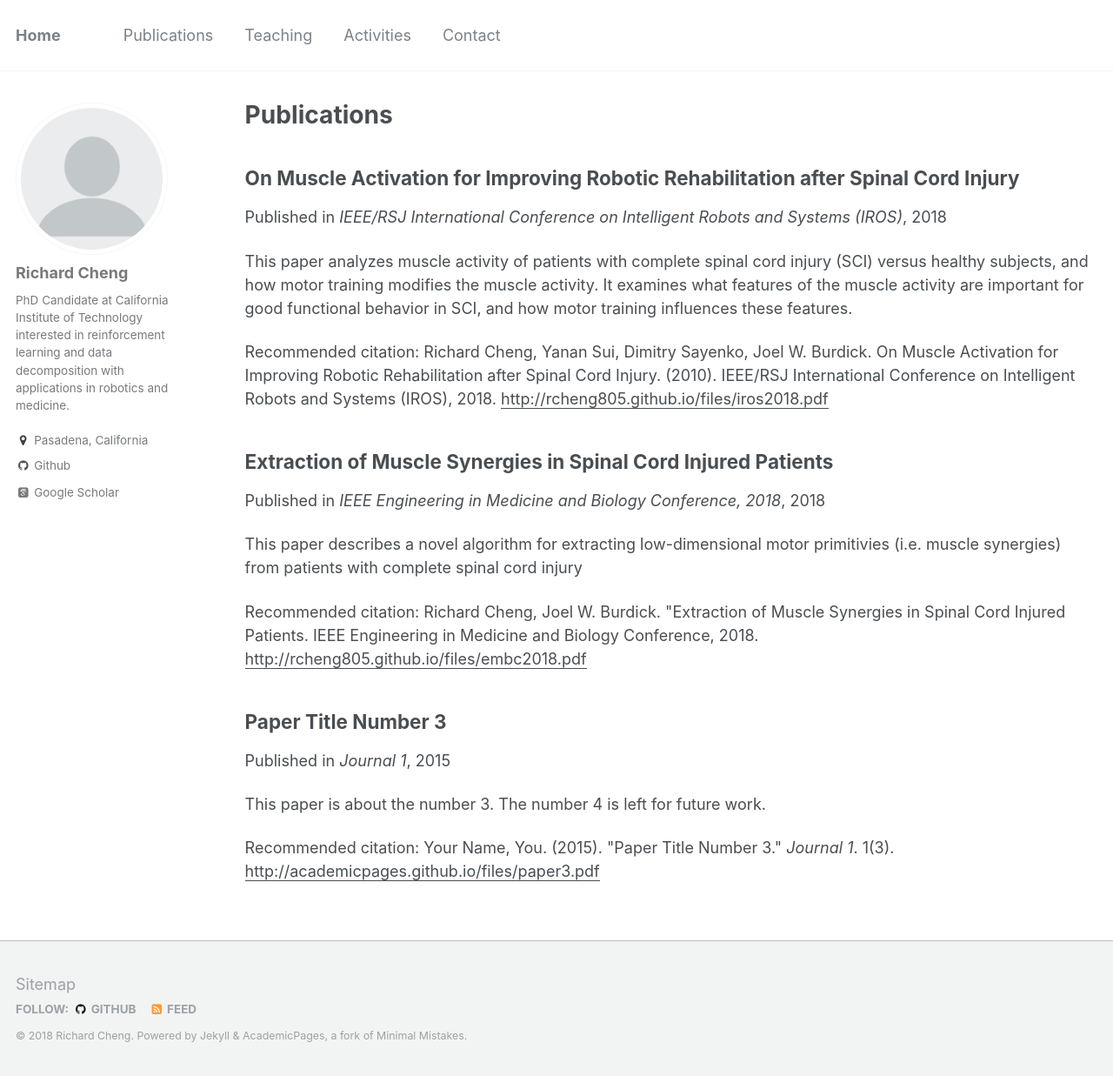
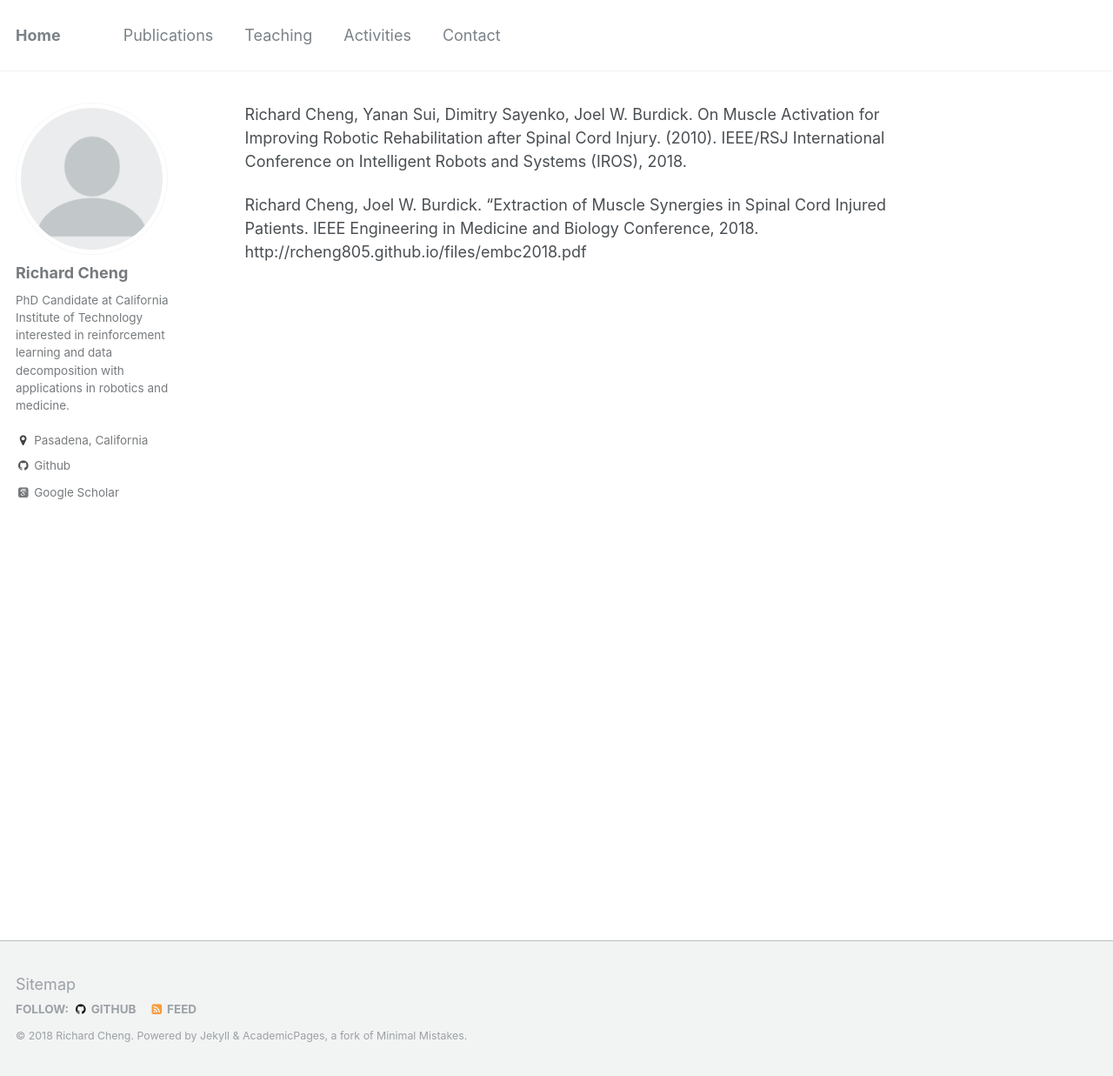
Before and after one commit to rcheng805/rcheng805.github.io, a Jekyll site: the page built from _pages/publications.md, in a window 1280 px wide and 1237 px high. Shown: the whole window at 87% size. Built offline with Jekyll 4.4.1, drawn with Linux system fonts in a browser that asks for light colours; some web fonts are replaced; our own code applies the rules of GitHub Pages for plain Markdown files; part of the change alters nothing that is shown.

Commit message:
Update publications.md

```diff
--- a/_pages/publications.md
+++ b/_pages/publications.md
@@ -1,3 +1,6 @@
+
+{% comment %}
+
 ---
 layout: archive
 title: "Publications"
@@ -14,3 +17,9 @@ author_profile: true
 {% for post in site.publications reversed %}
   {% include archive-single.html %}
 {% endfor %}
+
+{% endcomment %}
+
+Richard Cheng, Yanan Sui, Dimitry Sayenko, Joel W. Burdick. On Muscle Activation for Improving Robotic Rehabilitation after Spinal Cord Injury. (2010). IEEE/RSJ International Conference on Intelligent Robots and Systems (IROS), 2018.
+
+Richard Cheng, Joel W. Burdick. "Extraction of Muscle Synergies in Spinal Cord Injured Patients. IEEE Engineering in Medicine and Biology Conference, 2018. http://rcheng805.github.io/files/embc2018.pdf
```
